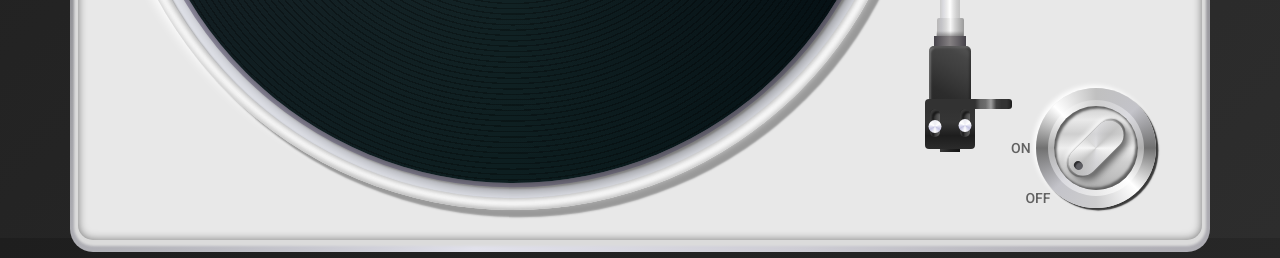
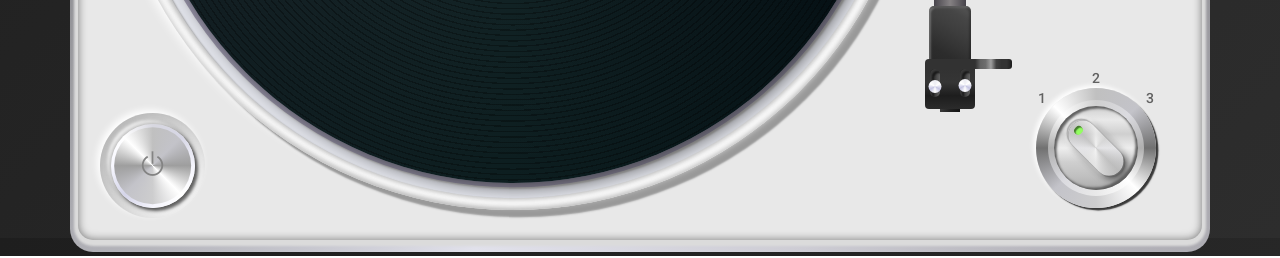
Before and after one commit to coding-system/vinyl-player, a React (Vite) app: page / in a window 1280 px wide. Shown: the part 662-920 px from the top of the page. Built offline with nearby package versions, Linux system fonts and the light colour scheme; a web font is replaced by a local one.

Commit message:
Делаю

```diff
--- a/src/App.jsx
+++ b/src/App.jsx
@@ -2,7 +2,7 @@ import React from "react";
 import Board from "./components/Board";
 import Volume from "./components/Volume";
 import Jack from "./components/Jack";
-import PowerSwitcher from "./components/PowerSwitcher";
+import TrackSwitcher from "./components/TrackSwitcher";
 import Twist from "./components/Twist";
 import Holder from "./components/Holder";
 import Base from "./components/Base";
@@ -17,7 +17,7 @@ function App() {
          <Volume />
          <Jack />
          <Twist />
-         <PowerSwitcher />
+         <TrackSwitcher />
          <Base />
          <Tonearm />
          <Holder />
--- a/src/components/DriveSwitcher.jsx
+++ b/src/components/DriveSwitcher.jsx
@@ -1,14 +1,14 @@
 import React from "react";
 import "../styles/main.scss";
 import { useSelector, useDispatch } from "react-redux";
-import { toggleDriveSwitch } from "../store/slices/audioSlice";
+import { togglePowerSwitch } from "../store/slices/audioSlice";
 
 const DriveSwitcher = () => {
-   const driveSwitch = useSelector((state) => state.audio.driveSwitch);
+   const powerSwitch = useSelector((state) => state.audio.powerSwitch);
    const dispatch = useDispatch();
 
    const handleClick = () => {
-      dispatch(toggleDriveSwitch());
+      dispatch(togglePowerSwitch());
    };
 
    return (
@@ -16,7 +16,7 @@ const DriveSwitcher = () => {
          <div className="drive-switcher__label">
             <span
                className={`drive-switcher__label-text ${
-                  driveSwitch ? "drive-switcher__label-text-playing" : ""
+                  powerSwitch ? "drive-switcher__label-text-playing" : ""
                }`}
             >
                <i class="bi bi-power"></i>
@@ -30,18 +30,18 @@ const DriveSwitcher = () => {
          </div>
          <div
             className={`drive-switcher__base ${
-               driveSwitch ? "drive-switcher__base-playing" : ""
+               powerSwitch ? "drive-switcher__base-playing" : ""
             }`}
          >
             <div className="drive-switcher__body">
                <div
                   className={`drive-switcher__body-pt1 ${
-                     driveSwitch ? "drive-switcher__body-pt1-playing" : ""
+                     powerSwitch ? "drive-switcher__body-pt1-playing" : ""
                   }`}
                ></div>
                <div
                   className={`drive-switcher__body-pt2 ${
-                     driveSwitch ? "drive-switcher__body-pt2-playing" : ""
+                     powerSwitch ? "drive-switcher__body-pt2-playing" : ""
                   }`}
                ></div>
             </div>
--- a/src/components/Live.jsx
+++ b/src/components/Live.jsx
@@ -7,7 +7,11 @@ const Live = () => {
    useEffect(() => {
       // Создаем аудио элемент с ссылкой из плейлиста
       audioRef.current = new Audio("http://stream1.early1900s.org:8080");
-      // audioRef.current = new Audio("http://radio.bigblueswing.com:8002/");
+      // https://2.mystreaming.net/uber/boomerang1920s/icecast.audio ----------------https://mytuner-radio.com/radio/greatest-hits-1920s-501210/
+      // https://s1.voscast.com:10413/stream ------------https://www.swingstreetradio.org/old-time-radio/swing-street-ballroom/
+      // https://uk3.internet-radio.com/proxy/1940sradio/stream-------------------https://www.1940sradio.com/
+
+
       audioRef.current.loop = true;
 
       return () => {
--- a/src/components/PowerSwitcher.jsx
+++ /dev/null
@@ -1,50 +0,0 @@
-import React from "react";
-import { useSelector, useDispatch } from "react-redux";
-import { togglePowerSwitch } from "../store/slices/audioSlice";
-
-const PowerSwitcher = () => {
-   const powerSwitch = useSelector((state) => state.audio.powerSwitch);
-   const dispatch = useDispatch();
-
-   const handleClick = () => {
-      dispatch(togglePowerSwitch());
-   };
-
-   return (
-      <div className="power-switcher" onClick={handleClick}>
-         <div className="power-switcher__body">
-            <div className="power-switcher__body-pt1"></div>
-            <div className="power-switcher__body-pt2"></div>
-            <div className="power-switcher__body-pt3">
-               <div
-                  className={`power-switcher__body-pt4 ${
-                     powerSwitch
-                        ? "power-switcher__body-pt4-track-on"
-                        : "power-switcher__body-pt4-track-off"
-                  }`}
-               >
-                  <div className="power-switcher__body-pt4-dot"></div>
-               </div>
-            </div>
-            <div className="power-switcher__text power-switcher__text-off">
-               <span className="power-switcher__text-content">off</span>
-            </div>
-            <div className="power-switcher__text power-switcher__text-on">
-               <span className="power-switcher__text-content">on</span>
-            </div>
-
-            {/* <div className="power-switcher__text power-switcher__text-1">
-               <span className="power-switcher__text-content">1</span>
-            </div>
-            <div className="power-switcher__text power-switcher__text-2">
-               <span className="power-switcher__text-content">2</span>
-            </div>
-            <div className="power-switcher__text power-switcher__text-3">
-               <span className="power-switcher__text-content">3</span>
-            </div> */}
-         </div>
-      </div>
-   );
-};
-
-export default PowerSwitcher;
--- /dev/null
+++ b/src/components/TrackSwitcher.jsx
@@ -0,0 +1,71 @@
+import React, { useState } from "react";
+
+const TrackSwitcher = () => {
+   const [trackIndex, setTrackIndex] = useState(0); // 0-2 = track numbers 1-3
+
+   // Массив треков (пока заглушка, потом добавим реальные данные)
+   const TRACKS = [
+      {
+         stream: "http://stream1.early1900s.org:8080",
+         image: "",
+         name: "Dismuke",
+      },
+      {
+         stream: "https://uk3.internet-radio.com/proxy/1940sradio/stream",
+         image: "",
+         name: "Track 2",
+      },
+      {
+         stream: "https://s1.voscast.com:10413/stream",
+         image: "",
+         name: "Track 3",
+      },
+      {
+         stream: "https://2.mystreaming.net/uber/boomerang1920s/icecast.audio",
+         image: "",
+         name: "Track 3",
+      },
+   ];
+
+   const handleClick = () => {
+      // Циклически переключаем между треками 1-3
+      setTrackIndex((prev) => (prev >= 2 ? 0 : prev + 1));
+   };
+
+   // Определяем класс для track-switcher__body-pt4
+   const getTrackClass = () => {
+      return `track-switcher__body-pt4-track-${trackIndex + 1}`;
+   };
+
+   return (
+      <div className="track-switcher" onClick={handleClick}>
+         <div className="track-switcher__body">
+            <div className="track-switcher__body-pt1"></div>
+            <div className="track-switcher__body-pt2"></div>
+            <div className="track-switcher__body-pt3">
+               <div className={`track-switcher__body-pt4 ${getTrackClass()}`}>
+                  <div className="track-switcher__body-pt4-dot"></div>
+               </div>
+            </div>
+            {/* <div className="track-switcher__text track-switcher__text-off">
+               <span className="track-switcher__text-content">off</span>
+            </div>
+            <div className="track-switcher__text track-switcher__text-on">
+               <span className="track-switcher__text-content">on</span>
+            </div> */}
+
+            <div className="track-switcher__text track-switcher__text-1">
+               <span className="track-switcher__text-content">1</span>
+            </div>
+            <div className="track-switcher__text track-switcher__text-2">
+               <span className="track-switcher__text-content">2</span>
+            </div>
+            <div className="track-switcher__text track-switcher__text-3">
+               <span className="track-switcher__text-content">3</span>
+            </div>
+         </div>
+      </div>
+   );
+};
+
+export default TrackSwitcher;
--- a/src/styles/_drive-switcher.scss
+++ b/src/styles/_drive-switcher.scss
@@ -2,10 +2,10 @@
    // font-size: 0.8rem;
    font-size: 1.5rem;
    position: absolute;
-   // bottom: 17rem;
-   // right: 7rem;
-   top: 2rem;
-   right: 2rem;
+   bottom: 2rem;
+   left: 2rem;
+   // top: 2rem;
+   // right: 2rem;
    z-index: 16;
    &__base {
       transform-origin: center center;
@@ -48,8 +48,8 @@
             0 0 0.5em rgba(0, 0, 0, 0.5),
             -0.25em -0.25em 0.2em rgb(255, 255, 255);
          &-playing {
-            width: 76%;
-            height: 76%;
+            width: 78%;
+            height: 78%;
             background: conic-gradient(
                #d7d7e0,
                #d7d7e6,
@@ -85,20 +85,31 @@
          height: 74%;
          border-radius: 50%;
          &-playing {
-            width: 70%;
-            height: 70%;
+            width: 72%;
+            height: 72%;
             // box-shadow: 0.2em 0.2em 1em rgba(0, 0, 0, 0.8);
             background: conic-gradient(
-               #a5a5a5,
-               #a8a8af,
-               #868686,
-               #d6d6d6,
-               #afafb0,
-               #a8a8af,
-               #868686,
-               #d6d6d6,
-               #a5a5a5
+               #c0c0c0,
+               #c3c3c9,
+               #9e9e9e,
+               #ffffff,
+               #cdcdce,
+               #c3c3c9,
+               #9e9e9e,
+               #ffffff,
+               #c0c0c0
             );
+            overflow: hidden;
+            &::before {
+               content: "";
+               position: absolute;
+               top: 50%;
+               left: 50%;
+               transform: translate(-50%, -50%);
+               width: 100%;
+               height: 100%;
+               background-color: rgba(0, 0, 0, 0.08);
+            }
          }
       }
    }
--- a/src/styles/_jack.scss
+++ b/src/styles/_jack.scss
@@ -1,8 +1,8 @@
 .jack {
    z-index: 12;
    position: absolute;
-   top: 7rem;
-   right: 36rem;
+   top: 8rem;
+   right: 8rem;
    &__body {
       font-size: 1.2rem;
       position: relative;
--- a/src/styles/_power-switcher.scss
+++ b/src/styles/_power-switcher.scss
@@ -1,4 +1,4 @@
-.power-switcher {
+.track-switcher {
    font-size: 1.2rem;
    $reflex: #ffffff;
    $dsd: #424242;
@@ -117,7 +117,7 @@
             transform: translate(-50%, -50%) rotate(0deg);
             box-shadow: -0.2em -0.2em 0.4em $reflex, 0.2em 0.5em 0.6em $lsd,
                0.4em 0 0.2em $udsd, -0.2em 0 0.1em $udsd;
-            & .power-switcher__body-pt4-dot {
+            & .track-switcher__body-pt4-dot {
                box-shadow: inset 0.2em 0.2em 0.1em $dot-shadow;
                // background-color: #93fe62;
                color: #93fe62;
@@ -127,7 +127,7 @@
             transform: translate(-50%, -50%) rotate(-45deg);
             box-shadow: 0em -0.2em 0.4em $reflex, 0em 0.5em 0.6em $lsd,
                0.2em 0 0.1em $udsd, -0.2em 0 0.1em $udsd;
-            & .power-switcher__body-pt4-dot {
+            & .track-switcher__body-pt4-dot {
                box-shadow: inset 0em 0.2em 0.1em $dot-shadow;
                color: #5e5e63;
             }
@@ -136,7 +136,7 @@
             transform: translate(-50%, -50%) rotate(45deg);
             box-shadow: -0.2em 0em 0.4em $reflex, 0.5em -0em 0.6em $lsd,
                0.2em 0 0.1em $udsd, -0.2em 0 0.1em $udsd;
-            & .power-switcher__body-pt4-dot {
+            & .track-switcher__body-pt4-dot {
                box-shadow: inset 0.2em 0em 0.1em $dot-shadow;
                // background-color: #93fe62;
                color: #93fe62;
@@ -146,7 +146,7 @@
             transform: translate(-50%, -50%) rotate(90deg);
             box-shadow: -0.2em 0.2em 0.4em $reflex, 0.2em -0.5em 0.6em $lsd,
                0.2em 0 0.1em $udsd, -0.2em 0 0.1em $udsd;
-            & .power-switcher__body-pt4-dot {
+            & .track-switcher__body-pt4-dot {
                box-shadow: inset 0.1em -0.1em 0.1em $dot-shadow;
                // background-color: #93fe62;
                color: #93fe62;
@@ -156,7 +156,7 @@
             transform: translate(-50%, -50%) rotate(135deg);
             box-shadow: 0em 0.2em 0.4em $reflex, 0em -0.5em 0.6em $lsd,
                0.2em 0 0.1em $udsd, -0.2em 0 0.1em $udsd;
-            & .power-switcher__body-pt4-dot {
+            & .track-switcher__body-pt4-dot {
                box-shadow: inset 0em -0.2em 0.1em $dot-shadow;
                // background-color: #93fe62;
                color: #93fe62;
@@ -166,7 +166,7 @@
             transform: translate(-50%, -50%) rotate(180deg);
             box-shadow: 0.2em 0.2em 0.4em $reflex, -0.2em -0.5em 0.6em $lsd,
                -0.4em 0 0.2em $udsd, 0.2em 0 0.1em $udsd;
-            & .power-switcher__body-pt4-dot {
+            & .track-switcher__body-pt4-dot {
                box-shadow: inset -0.2em -0.2em 0.1em $dot-shadow;
                // background-color: #93fe62;
                color: #93fe62;
@@ -176,7 +176,7 @@
             transform: translate(-50%, -50%) rotate(225deg);
             box-shadow: 0.2em 0em 0.4em $reflex, -0.5em -0em 0.6em $lsd,
                -0.2em 0 0.1em $udsd, 0.2em 0 0.1em $udsd;
-            & .power-switcher__body-pt4-dot {
+            & .track-switcher__body-pt4-dot {
                box-shadow: inset -0.2em 0em 0.1em $dot-shadow;
                // background-color: #93fe62;
                color: #93fe62;
@@ -186,7 +186,7 @@
             transform: translate(-50%, -50%) rotate(270deg);
             box-shadow: 0.2em -0.2em 0.4em $reflex, -0.2em 0.5em 0.6em $lsd,
                -0.2em 0 0.1em $udsd, 0.2em 0 0.1em $udsd;
-            & .power-switcher__body-pt4-dot {
+            & .track-switcher__body-pt4-dot {
                box-shadow: inset -0.1em 0.1em 0.1em $dot-shadow;
                // background-color: #93fe62;
                color: #93fe62;
--- a/src/styles/_tonearm.scss
+++ b/src/styles/_tonearm.scss
@@ -94,13 +94,26 @@
       position: relative;
       top: 50%;
       left: 50%;
-      transition: 0.5s ease;
+      transition: 1s ease;
       display: flex;
       justify-content: center;
       align-items: self-start;
       flex-direction: column;
       &-playing {
-         transform: rotate(22deg);
+         $angle: 22;
+         $angle-delta: 0.05;
+         // @keyframes tonearm-playing {
+         //    0% {
+         //       // transform: rotate(21.95deg);
+         //       transform: rotate(calc($angle - $angle-delta) deg);
+         //    }
+         //    100% {
+         //       transform: rotate(calc($angle + $angle-delta) deg);
+         //    }
+         // }
+         // animation: tonearm-playing 0.3s linear alternate infinite;
+         transform: rotate(19deg);
+         transition: 2s ease;
       }
    }
    &__balance {
@@ -506,7 +519,7 @@
          #cfcfcf,
          #c2c2c2
       );
-      height: calc(56em + #{$balance-height}em);
+      height: calc(52em + #{$balance-height}em);
       width: #{$neck-width}em;
       display: flex;
       justify-content: center;
```
Also changed, not shown: src/components/Tonearm.jsx (+42 -4 lines), src/components/Twist.jsx (+8 -1 lines), src/store/slices/audioSlice.js (+18 -7 lines), src/assets/images/B2QzbnEc5Y.png (added), src/assets/images/logo.png (added).
